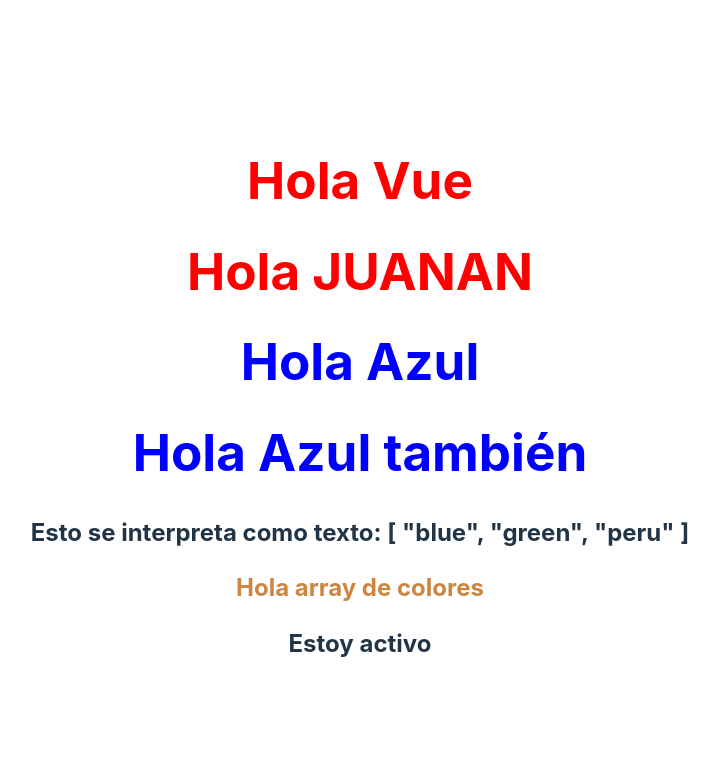
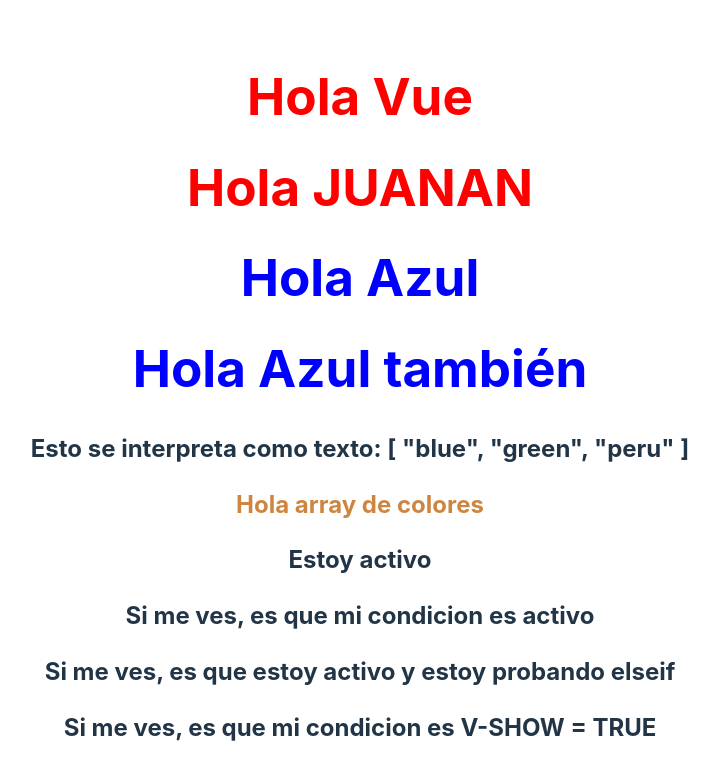
Before and after one commit to JuananA1000/HolaVue, a Vue app: page / in a window 1280 px wide. Shown: the top 780 px of the page, without its empty margins (280-999 px from the left). Built offline with nearby package versions, Linux system fonts and the light colour scheme.

Commit message:
Directivas v-if y v-show

```diff
--- a/src/App.vue
+++ b/src/App.vue
@@ -18,6 +18,17 @@
   <h2>
     {{ activo ? 'Estoy activo' : 'Estoy inactivo' }}
   </h2>
+
+  <h2 v-if="activo">Si me ves, es que mi condicion es activo</h2>
+  <h2 v-else="!activo">Si me ves, es que mi condicion es inactivo</h2>
+  <h2 v-if="!activo">Si me ves, es que mi condicion es inactivo</h2>
+
+  <h2 v-if="activo">Si me ves, es que estoy activo y estoy probando elseif</h2>
+  <h2 v-else-if="activo === false">Si me ves, es que estoy inactivo</h2>
+  <h2 v-else>Si me ves, es que estoy indeciso y mi condicion es NULL, CERO o ESPACIO VACÍO</h2>
+
+  <!-- V-SHOW cambia la propiedad DISPLAY a NONE -->
+  <h2 v-show="activo">Si me ves, es que mi condicion es V-SHOW = TRUE</h2>
 </template>
 
 <style>
```
